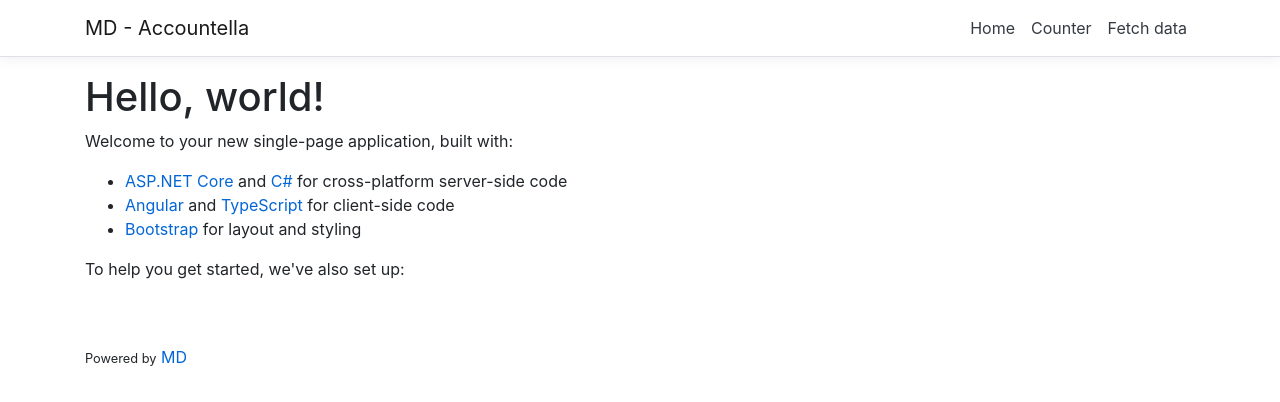
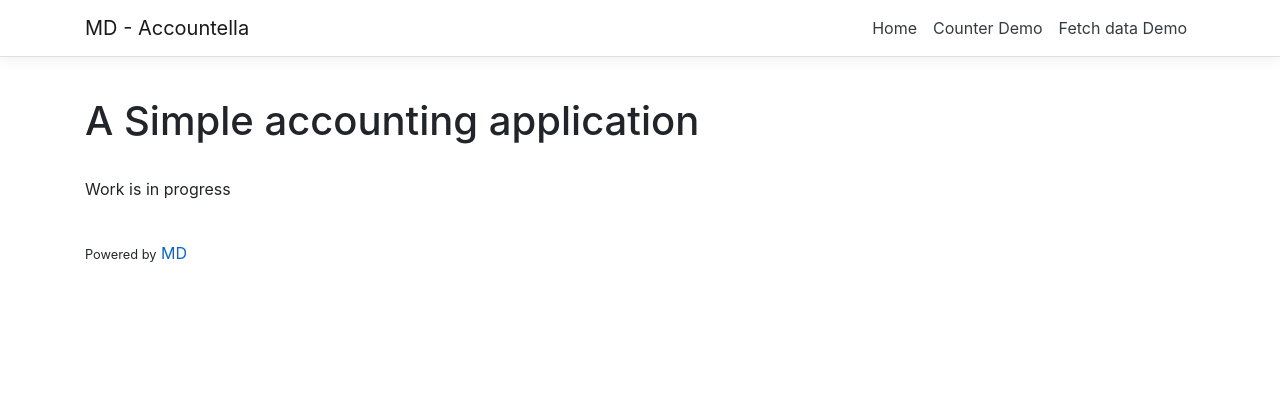
Before and after one commit to MeghnathDas/md-accountella, an Angular app in the folder md-accountella/ClientApp/: page / in a window 1280 px wide. Shown: the top 402 px of the page. Built offline with nearby package versions, Linux system fonts and the light colour scheme.

Commit message:
Change homepage #2

```diff
--- a/md-accountella/ClientApp/src/app/home/home.component.html
+++ b/md-accountella/ClientApp/src/app/home/home.component.html
@@ -1,12 +1,8 @@
-<h1>Hello, world!</h1>
-<p>Welcome to your new single-page application, built with:</p>
-<ul>
-  <li><a href='https://get.asp.net/'>ASP.NET Core</a> and <a href='https://msdn.microsoft.com/en-us/library/67ef8sbd.aspx'>C#</a> for cross-platform server-side code</li>
-  <li><a href='https://angular.io/'>Angular</a> and <a href='http://www.typescriptlang.org/'>TypeScript</a> for client-side code</li>
-  <li><a href='http://getbootstrap.com/'>Bootstrap</a> for layout and styling</li>
-</ul>
-<p>To help you get started, we've also set up:</p>
+<br />
+
+<h1>A Simple accounting application</h1>
+<br />
+<p>Work is in progress</p>
 
 <br />
-<br />
 <p><small>Powered by</small>&nbsp;<a href="http://meghnathdas.github.io/" target="_blank">MD</a></p>
--- a/md-accountella/ClientApp/src/app/nav-menu/nav-menu.component.html
+++ b/md-accountella/ClientApp/src/app/nav-menu/nav-menu.component.html
@@ -29,12 +29,12 @@
           </li>
           <li class="nav-item" [routerLinkActive]="['link-active']">
             <a class="nav-link text-dark" [routerLink]="['/counter']"
-              >Counter</a
+              >Counter Demo</a
             >
           </li>
           <li class="nav-item" [routerLinkActive]="['link-active']">
             <a class="nav-link text-dark" [routerLink]="['/fetch-data']"
-              >Fetch data</a
+              >Fetch data Demo</a
             >
           </li>
         </ul>
```
Also changed, not shown: 1 other file (tests, documents, lock files or other folders).
